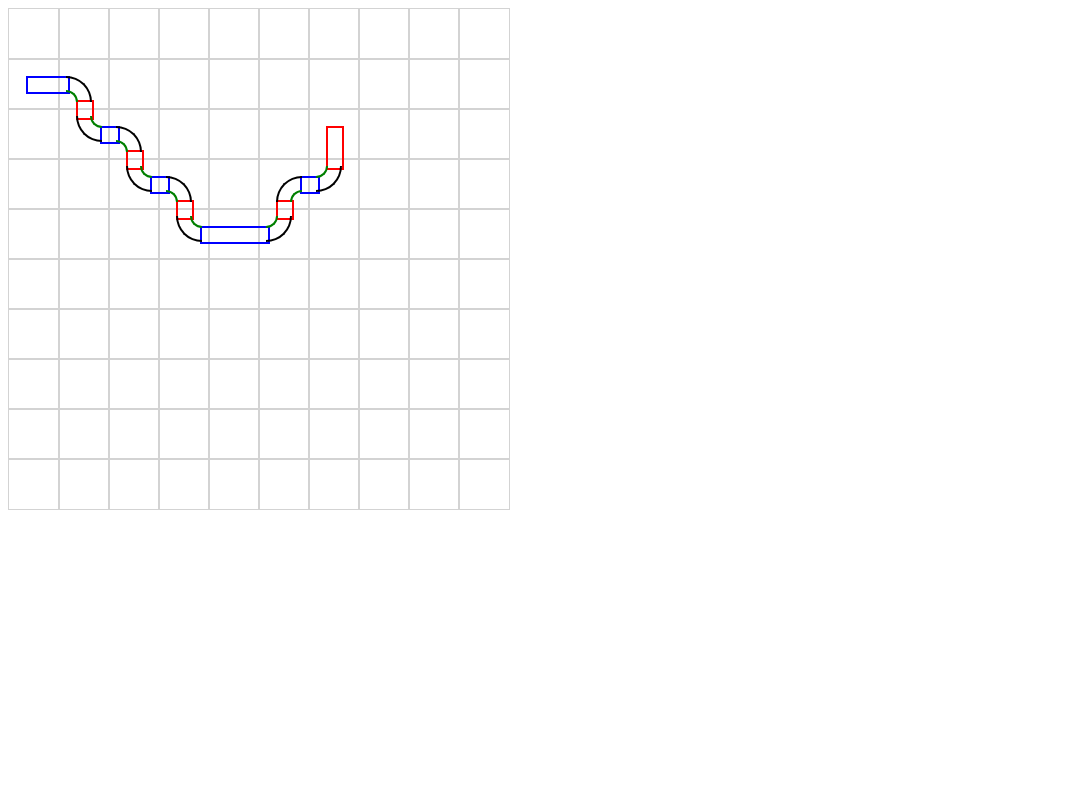
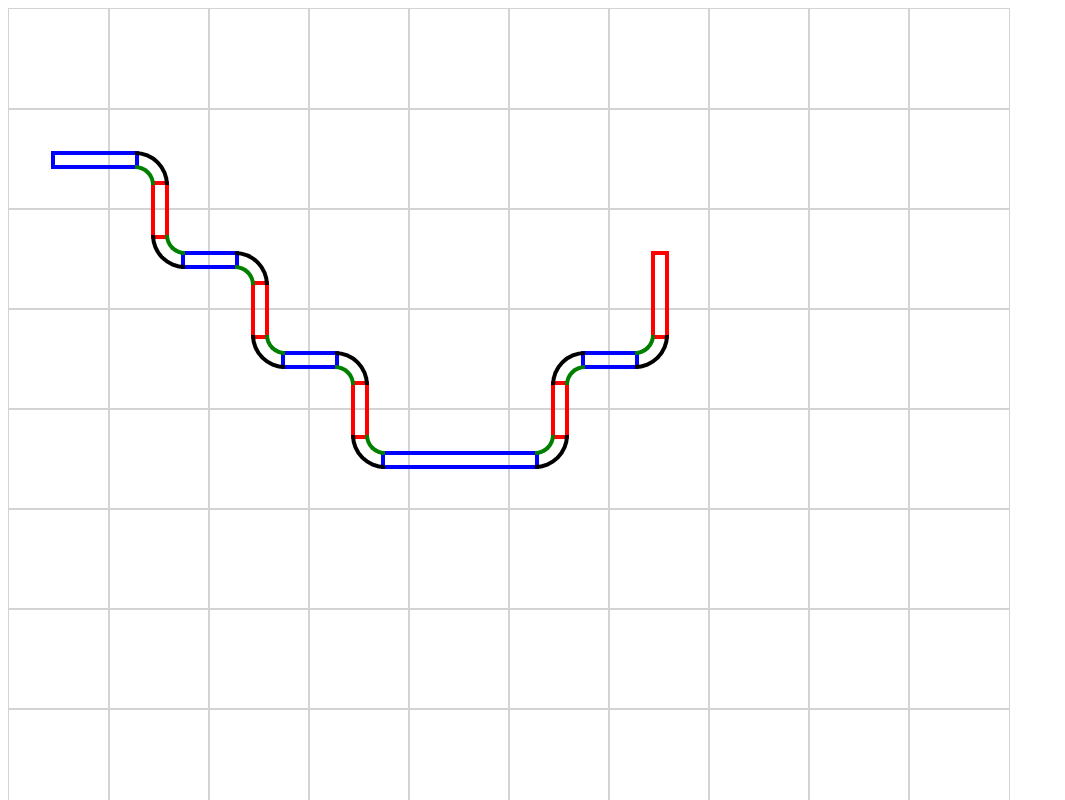
Before and after one commit to epanikas/cell-route-drawing, a React app: page / in a window 1280 px wide. Shown: the top 800 px of the page, without its empty margins (0-1065 px from the left). Built offline with nearby package versions, Linux system fonts and the light colour scheme; a web font is replaced by a local one.

Commit message:
fixed route drawing by introducing borderWidth, and fixing the segment placement calculation by taking this into account

```diff
--- a/src/index.tsx
+++ b/src/index.tsx
@@ -1,15 +1,19 @@
 import React from "react";
 import * as ReactDOMClient from "react-dom/client";
 import {BoxSize} from "./data/box-size";
-import {CellRouteView} from "./family-tree-layout-editor/view/cell-route-view";
+import {CellRouteView} from "./view/cell-route-view";
 import {CellRoute} from "./data/cell-route";
 import {LayoutPosition} from "./data/layout-position";
 
 const container = document.getElementById("root");
 
+if (container == null) {
+    throw new Error("not found container");
+}
+
 const root = ReactDOMClient.createRoot(container);
 
-const cellSize: BoxSize = new BoxSize(50, 50);
+const cellSize: BoxSize = new BoxSize(100, 100);
 
 const route: CellRoute = new CellRoute([
     new LayoutPosition(0, 1),
--- a/src/family-tree-layout-editor/view/cell-route-view.tsx
+++ b/src/view/cell-route-view.tsx
@@ -1,14 +1,19 @@
 import React, {JSX} from "react";
-import {BoxSize} from "../../data/box-size";
+import {BoxSize} from "../data/box-size";
 import {Grid} from "./components/grid";
 import {RouteWire} from "./components/route-wire";
-import {CellRoute} from "../../data/cell-route";
+import {CellRoute} from "../data/cell-route";
 
 export class CellRouteViewProps {
-    layoutSizeX: number = 0;
-    layoutSizeY: number = 0;
-    cellSize?: BoxSize = undefined;
-    route?: CellRoute = undefined;
+    layoutSizeX: number = 10;
+    layoutSizeY: number = 10;
+    cellSize: BoxSize;
+    route: CellRoute;
+
+    constructor(cellSize: BoxSize, route: CellRoute) {
+        this.cellSize = cellSize;
+        this.route = route;
+    }
 }
 
 export class CellRouteView extends React.Component<CellRouteViewProps> {
@@ -23,7 +28,7 @@ export class CellRouteView extends React.Component<CellRouteViewProps> {
             <div>
                 <div style={{width: cellSize!.sizeX * layoutSizeX, height: cellSize!.sizeY * layoutSizeY, position: 'relative'}}>
                     <Grid layoutSizeX={layoutSizeX} layoutSizeY={layoutSizeY} cellSize={cellSize} />
-                    <RouteWire cellSize={cellSize} route={route} color={"blue"} lineWidth={14} radius={10} />
+                    <RouteWire cellSize={cellSize} route={route} color={"blue"} lineWidth={14} radius={30} borderWidth={4}/>
                 </div>
             </div>
         );
--- a/src/family-tree-layout-editor/view/components/grid.tsx
+++ b/src/view/components/grid.tsx
@@ -1,5 +1,5 @@
 import React, {JSX} from "react";
-import { BoxSize } from "../../../data/box-size";
+import { BoxSize } from "../../data/box-size";
 
 export class GridProps {
 
--- a/src/family-tree-layout-editor/view/components/route-wire-segment.tsx
+++ b/src/view/components/route-wire-segment.tsx
@@ -1,8 +1,8 @@
 import React, {CSSProperties, JSX} from "react";
-import {CellRouteSegment} from "../../../data/cell-route";
-import {LayoutPosition} from "../../../data/layout-position";
-import {CanvasPosition} from "../../../data/canvas-position";
-import {BoxSize} from "../../../data/box-size";
+import {CellRouteSegment} from "../../data/cell-route";
+import {LayoutPosition} from "../../data/layout-position";
+import {CanvasPosition} from "../../data/canvas-position";
+import {BoxSize} from "../../data/box-size";
 
 
 export class RouteWireSegmentProps {
@@ -10,6 +10,7 @@ export class RouteWireSegmentProps {
     cellSize: BoxSize;
     routeSegment: CellRouteSegment;
     lineWidth: number = 5;
+    borderWidth: number = 2;
     radius: number = 10;
     color: string = "red";
     prevSegment?: CellRouteSegment;
@@ -232,23 +233,23 @@ export class RouteWireSegment extends React.Component<RouteWireSegmentProps> {
     private static minInnerRadius: number = 10;
 
     public override render(): JSX.Element {
-        const {routeId, routeSegment} = this.props;
+        const {routeId, routeSegment, borderWidth} = this.props;
 
         const key: string = routeId + routeSegment.getP1() + routeSegment.getP2();
 
         const segmentPlacement: RouteSegmentPlacement = this.calculateRouteSegmentPlacement();
 
         const border: CSSProperties = {} as CSSProperties;
-        border.border = "2px solid " + (routeSegment.isVertical() ? "red" : "blue");
+        border.border = borderWidth + "px solid " + (routeSegment.isVertical() ? "red" : "blue");
 
         let innerRadiusDiv: JSX.Element | undefined = undefined;
         let outerRadiusDiv: JSX.Element | undefined = undefined;
 
         const innerBorder: CSSProperties = {} as CSSProperties;
-        innerBorder.borderWidth = "2px";
+        innerBorder.borderWidth = borderWidth + "px";
         innerBorder.borderColor = "green";
         const outerBorder: CSSProperties = {} as CSSProperties;
-        outerBorder.borderWidth = "2px";
+        outerBorder.borderWidth = borderWidth + "px";
         outerBorder.borderColor = "black";
 
         if (segmentPlacement.radius) {
@@ -295,12 +296,12 @@ export class RouteWireSegment extends React.Component<RouteWireSegmentProps> {
                                                       prevCornerPlacement?: {commonPointCorner: CornerMarker, adjacentVector: Vector},
                                                       nextCornerPlacement?: {commonPointCorner: CornerMarker, adjacentVector: Vector}): RouteSegmentPlacement {
 
-        const { lineWidth, radius} = this.props;
+        const { lineWidth, radius, borderWidth} = this.props;
         const halfLineWidth = lineWidth / 2;
 
         let placement: RouteSegmentPlacement = new RouteSegmentPlacement(
             new CanvasPosition(topLeftCanvas.x - halfLineWidth, topLeftCanvas.y - halfLineWidth),
-            new CanvasPosition(bottomRightCanvas.x + halfLineWidth, bottomRightCanvas.y + halfLineWidth)
+            new CanvasPosition(bottomRightCanvas.x + halfLineWidth - borderWidth, bottomRightCanvas.y + halfLineWidth - borderWidth)
         );
         // placement.main.p1 = ;
         // placement.main.p2 = ;
@@ -359,12 +360,12 @@ export class RouteWireSegment extends React.Component<RouteWireSegmentProps> {
                                                         prevCornerPlacement?: {commonPointCorner: CornerMarker, adjacentVector: Vector},
                                                         nextCornerPlacement?: {commonPointCorner: CornerMarker, adjacentVector: Vector}): RouteSegmentPlacement {
 
-        const { lineWidth, radius} = this.props;
+        const { lineWidth, radius, borderWidth} = this.props;
         const halfLineWidth = lineWidth / 2;
 
         let placement: RouteSegmentPlacement = new RouteSegmentPlacement(
             new CanvasPosition(topLeftCanvas.x - halfLineWidth, topLeftCanvas.y - halfLineWidth),
-            new CanvasPosition(bottomRightCanvas.x + halfLineWidth, bottomRightCanvas.y + halfLineWidth)
+            new CanvasPosition(bottomRightCanvas.x + halfLineWidth - borderWidth, bottomRightCanvas.y + halfLineWidth - borderWidth)
         );
         // placement.main.p1 = ;
         // placement.main.p2 = ;
--- a/src/family-tree-layout-editor/view/components/route-wire.tsx
+++ b/src/view/components/route-wire.tsx
@@ -1,15 +1,25 @@
 import React, {JSX} from "react";
-import { CellRoute, CellRouteSegment } from "../../../data/cell-route";
-import { BoxSize } from "../../../data/box-size";
+import { CellRoute, CellRouteSegment } from "../../data/cell-route";
+import { BoxSize } from "../../data/box-size";
 import { RouteWireSegment } from "./route-wire-segment";
 
 
 export class RouteProps {
-  cellSize?: BoxSize;
-  route?: CellRoute;
-  color: string = "red";
-  lineWidth: number = 5;
-  radius: number = 10;
+  cellSize: BoxSize;
+  route: CellRoute;
+  color: string;
+  lineWidth: number;
+  radius: number;
+  borderWidth: number;
+
+  constructor(cellSize: BoxSize, route: CellRoute, color: string = "red", lineWidth: number = 5, radius: number = 10, borderWidth: number = 2) {
+    this.cellSize = cellSize;
+    this.route = route;
+    this.color = color;
+    this.lineWidth = lineWidth;
+    this.radius = radius;
+    this.borderWidth = borderWidth;
+  }
 }
 
 export class RouteWire extends React.Component<RouteProps> {
@@ -17,7 +27,7 @@ export class RouteWire extends React.Component<RouteProps> {
 
   public override render(): JSX.Element {
 
-    const { route, color, cellSize, lineWidth, radius} = this.props;
+    const { route, color, cellSize, lineWidth, radius, borderWidth} = this.props;
 
     const routeId = "route-";
 
@@ -44,6 +54,7 @@ export class RouteWire extends React.Component<RouteProps> {
                                            routeSegment={rs}
                                            color={color}
                                            lineWidth={lineWidth}
+                                           borderWidth={borderWidth}
                                            radius={radius}
                                            prevSegment={prevSegment}
                                            nextSegment={nextSegment}
```
